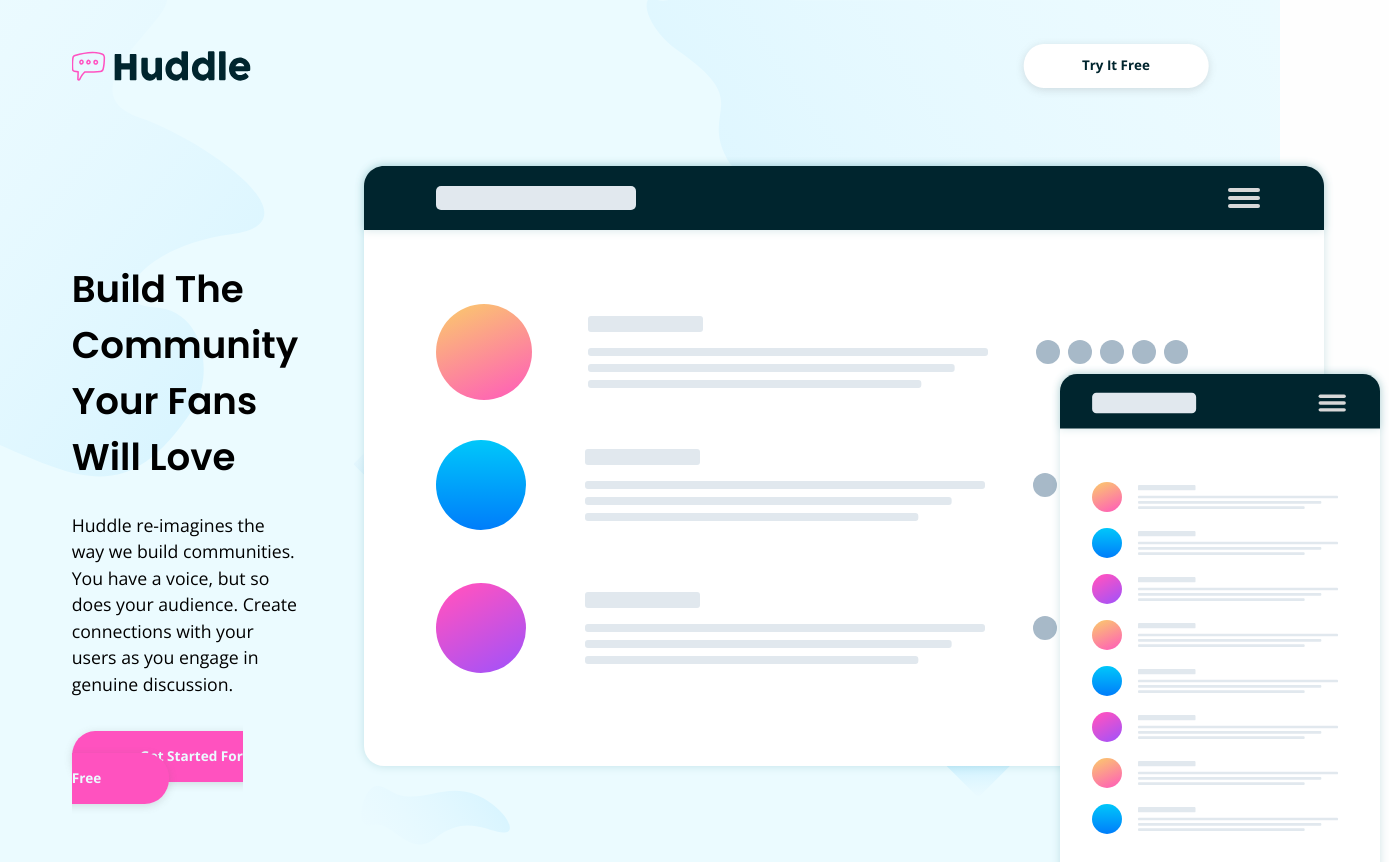
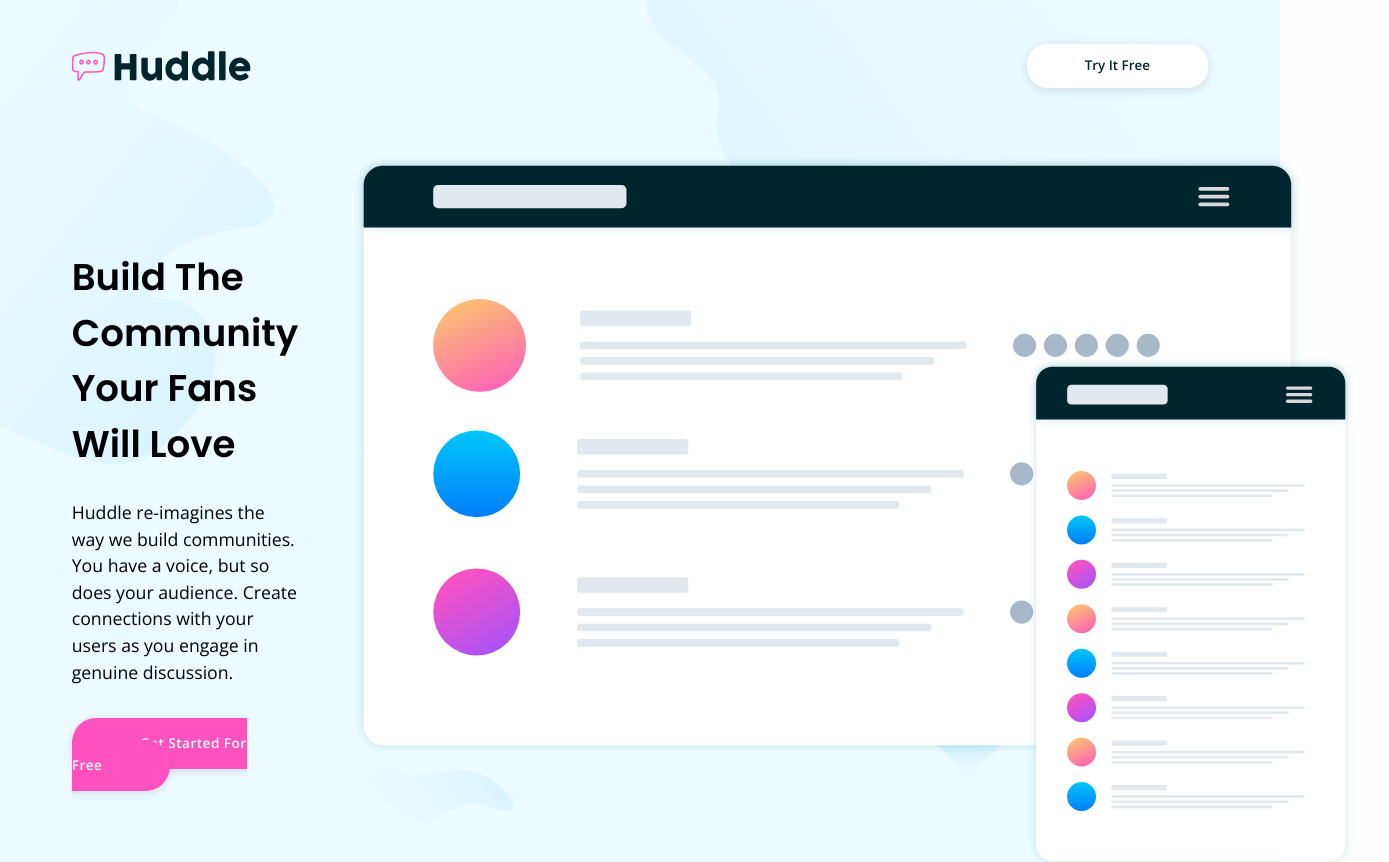
Before and after one commit to erelropeta/huddle, a React (Vite) app: page / in a window 1280 px wide. Shown: the top 862 px of the page, 1389 px wide, since content can reach past the window. Built offline with nearby package versions, Linux system fonts and the light colour scheme.

Commit message:
style: adjust size of the text of `BtnLink` and hero illustration

```diff
--- a/src/components/BtnLink/btnlink.scss
+++ b/src/components/BtnLink/btnlink.scss
@@ -1,6 +1,6 @@
 .btn-link {
   font-family: var(--ff-btn-link);
-  font-weight: 700;
+  font-weight: 600;
   text-transform: capitalize;
   border-radius: var(--border-l);
   padding-block: clamp(0.25rem, 0.056rem + 0.826vw, 0.8rem)
@@ -13,6 +13,7 @@
   &--primary {
     color: var(--primary-btn-text);
     font-size: clamp(0.7rem, 0.638rem + 0.263vw, 0.875rem);
+    letter-spacing: 0.03rem;
     background-color: var(--primary-btn-bg);
     padding-block: clamp(0.7rem, 0.594rem + 0.451vw, 1rem)
       clamp(0.7rem, 0.559rem + 0.601vw, 1.1rem);
--- a/src/components/Hero/hero.scss
+++ b/src/components/Hero/hero.scss
@@ -63,6 +63,7 @@
   }
 
   &__illustration {
+    width: 88%;
     margin-inline: auto;
   }
 }
```
